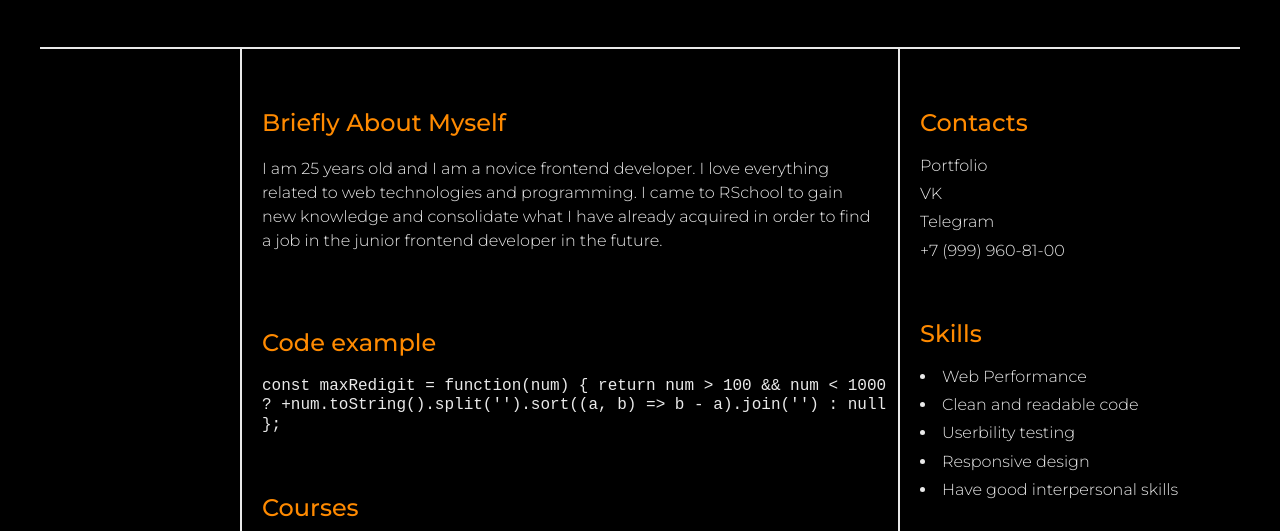
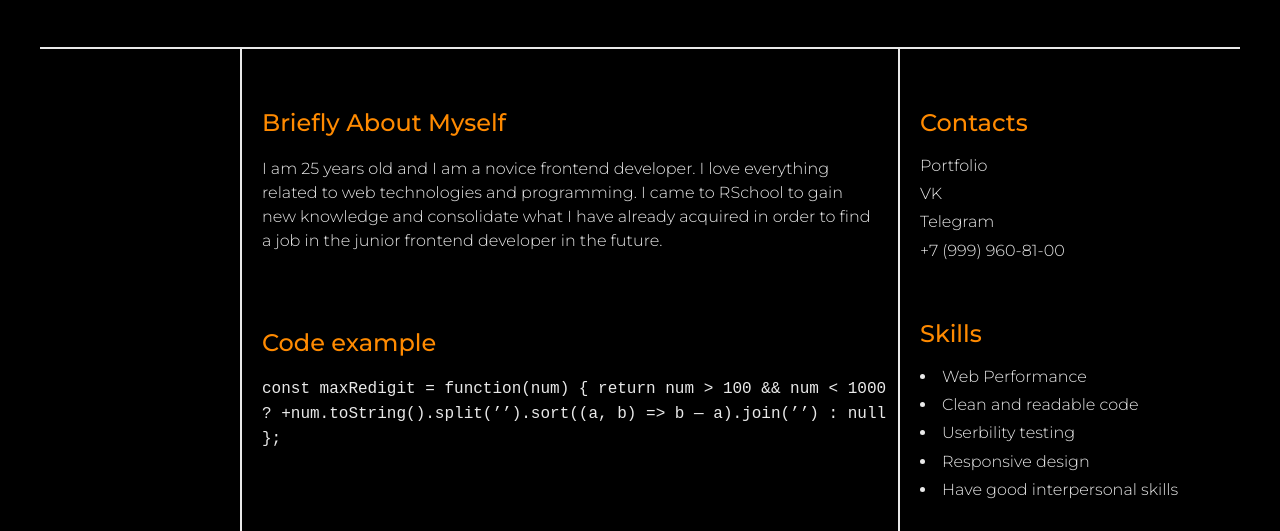
Before and after one commit to alexanderadabir/rsschool-cv, a plain HTML site: page index.html in a window 1280 px wide. Shown: the part 253-784 px from the top of the page. Drawn offline with Linux system fonts and the light colour scheme.

Commit message:
refactor: fix code block

```diff
--- a/index.html
+++ b/index.html
@@ -50,9 +50,9 @@
 
         <section class="section example">
           <h2 class="title">Code example</h2>
-          <code class="example__code">const maxRedigit = function(num) {
-            return num > 100 && num < 1000 ? +num.toString().split('').sort((a, b) => b - a).join('') : null
-          };</code>
+          <p class="example__code"><code>const maxRedigit = function(num) {
+            return num &gt; 100&nbsp;&amp;&amp; num &lt; 1000 ? +num.toString().split(&rsquo;&rsquo;).sort((a, b) =&gt; b&nbsp;&mdash; a).join(&rsquo;&rsquo;) : null
+            };</code></p>
         </section>
 
         <section class="section courses">
```
